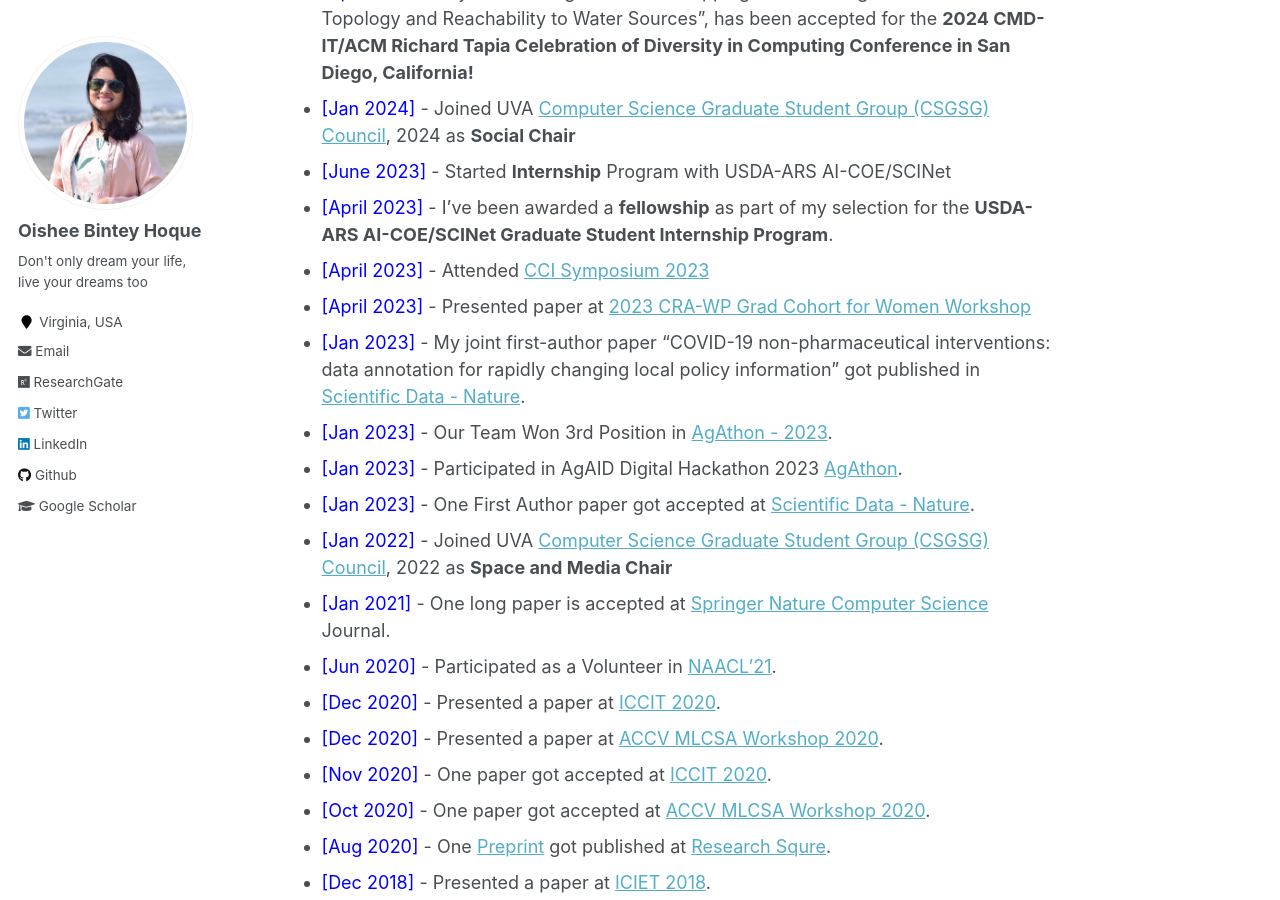
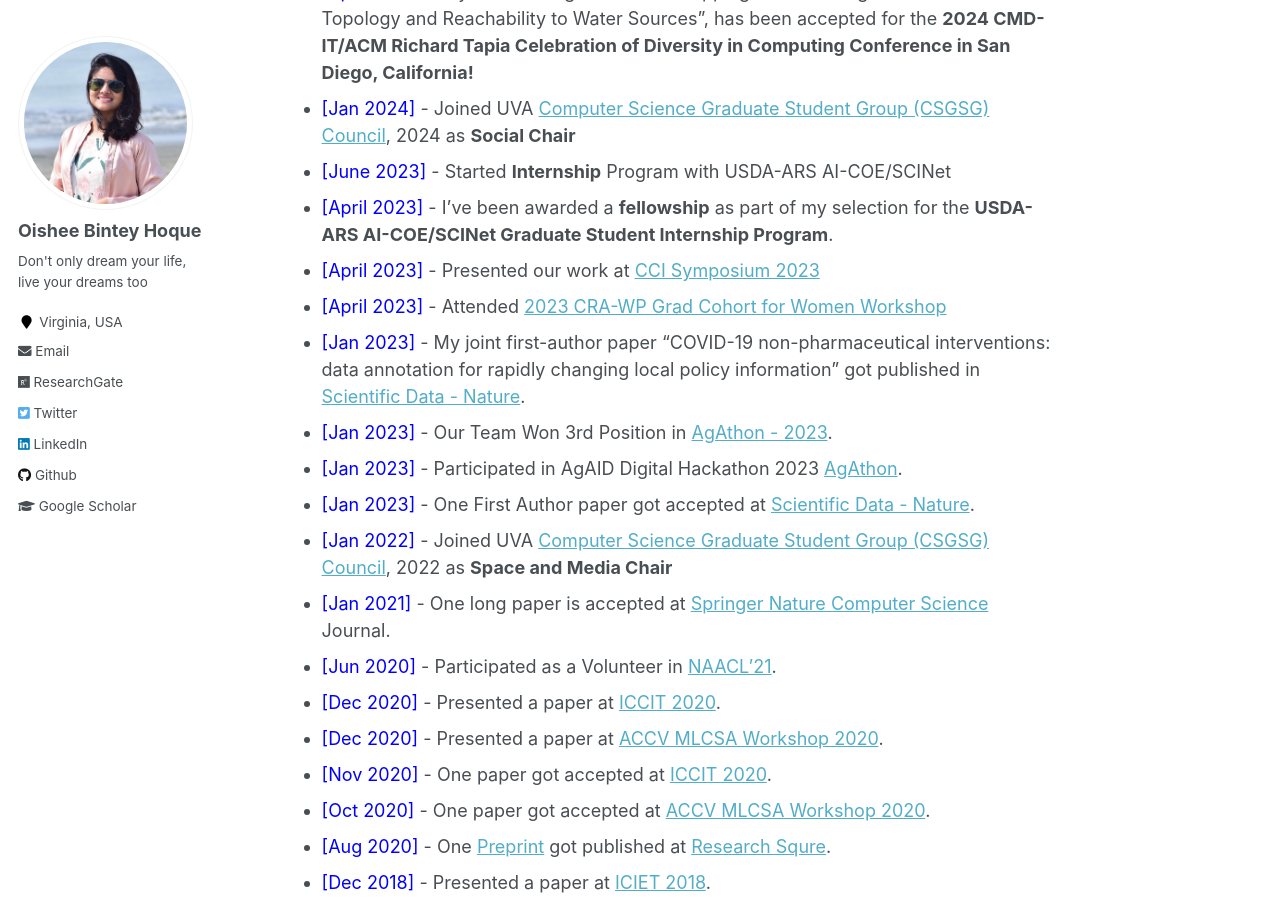
Before and after one commit to oishee-hoque/oishee-hoque.github.io, a Jekyll site: the page built from _pages/about.md, in a window 1280 px wide and 900 px high, scrolled down 1258 px. Built offline with Jekyll 4.4.1, drawn with Linux system fonts in a browser that asks for light colours.

Commit message:
Update about.md

```diff
--- a/_pages/about.md
+++ b/_pages/about.md
@@ -37,8 +37,8 @@ Prior to my PhD, my undergraduate research at <a href="http://aust.edu/">Ahsanul
 - <span style="color:Blue"> [Jan 2024] </span> - Joined UVA [Computer Science Graduate Student Group (CSGSG) Council](https://csgsg.org/), 2024 as **Social Chair**
 - <span style="color:Blue"> [June 2023] </span> - Started **Internship** Program with USDA-ARS AI-COE/SCINet
 - <span style="color:Blue"> [April 2023] </span> - I've been awarded a **fellowship** as part of my selection for the **USDA-ARS AI-COE/SCINet Graduate Student Internship Program**.
-- <span style="color:Blue"> [April 2023] </span> - Attended [CCI Symposium 2023](https://cyberinitiative.org/events-programs/2023/cci-symposium-2023.html)
-- <span style="color:Blue"> [April 2023] </span> - Presented paper at [2023 CRA-WP Grad Cohort for Women Workshop](https://web.cvent.com/event/9bcae8aa-6d9e-4942-acc8-a36e48734459/summary)
+- <span style="color:Blue"> [April 2023] </span> - Presented our work at [CCI Symposium 2023](https://cyberinitiative.org/events-programs/2023/cci-symposium-2023.html)
+- <span style="color:Blue"> [April 2023] </span> - Attended [2023 CRA-WP Grad Cohort for Women Workshop](https://web.cvent.com/event/9bcae8aa-6d9e-4942-acc8-a36e48734459/summary)
 - <span style="color:Blue"> [Jan 2023] </span> - My joint first-author paper "COVID-19 non-pharmaceutical interventions: data annotation for rapidly changing local policy information" got published in [Scientific Data - Nature](https://www.nature.com/articles/s41597-023-01979-6).
 - <span style="color:Blue"> [Jan 2023] </span> - Our Team Won 3rd Position in [AgAthon - 2023](https://badgr.com/public/assertions/wJZIOVeESRiBJDtn-tRj6g?identity__email=gza5dr@virginia.edu).
 - <span style="color:Blue"> [Jan 2023] </span> - Participated in AgAID Digital Hackathon 2023 [AgAthon](https://badgr.com/public/assertions/wJZIOVeESRiBJDtn-tRj6g?identity__email=gza5dr@virginia.edu).
```
